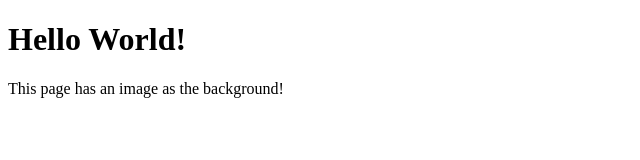
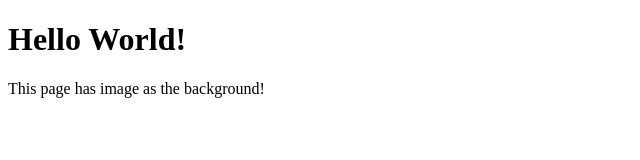
Before and after one commit to pavankumargundumalla/Pavan-Kumar-new-project, a plain HTML site: page index.html in a window 1280 px wide. Shown: the full height of the page, 0-640 px from the left. Drawn offline with Linux system fonts and the light colour scheme.

Commit message:
Update index.html
i am cleared that "an" word in paragraph tag

```diff
--- a/index.html
+++ b/index.html
@@ -12,7 +12,7 @@ body {
 
 <h1>Hello World!</h1>
 
-<p>This page has an image as the background!</p>
+<p>This page has image as the background!</p>
 
 </body>
 </html>
```
